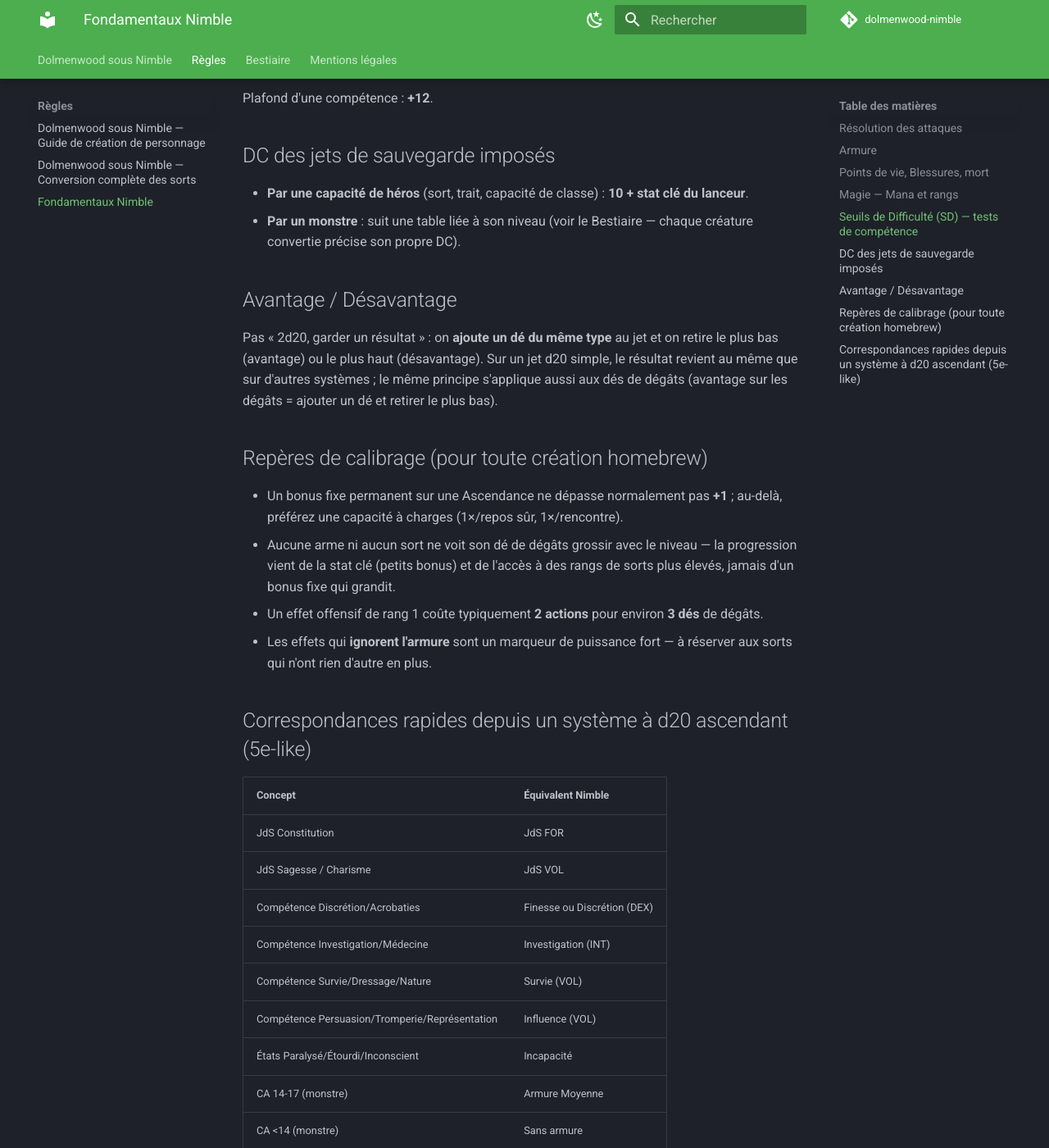
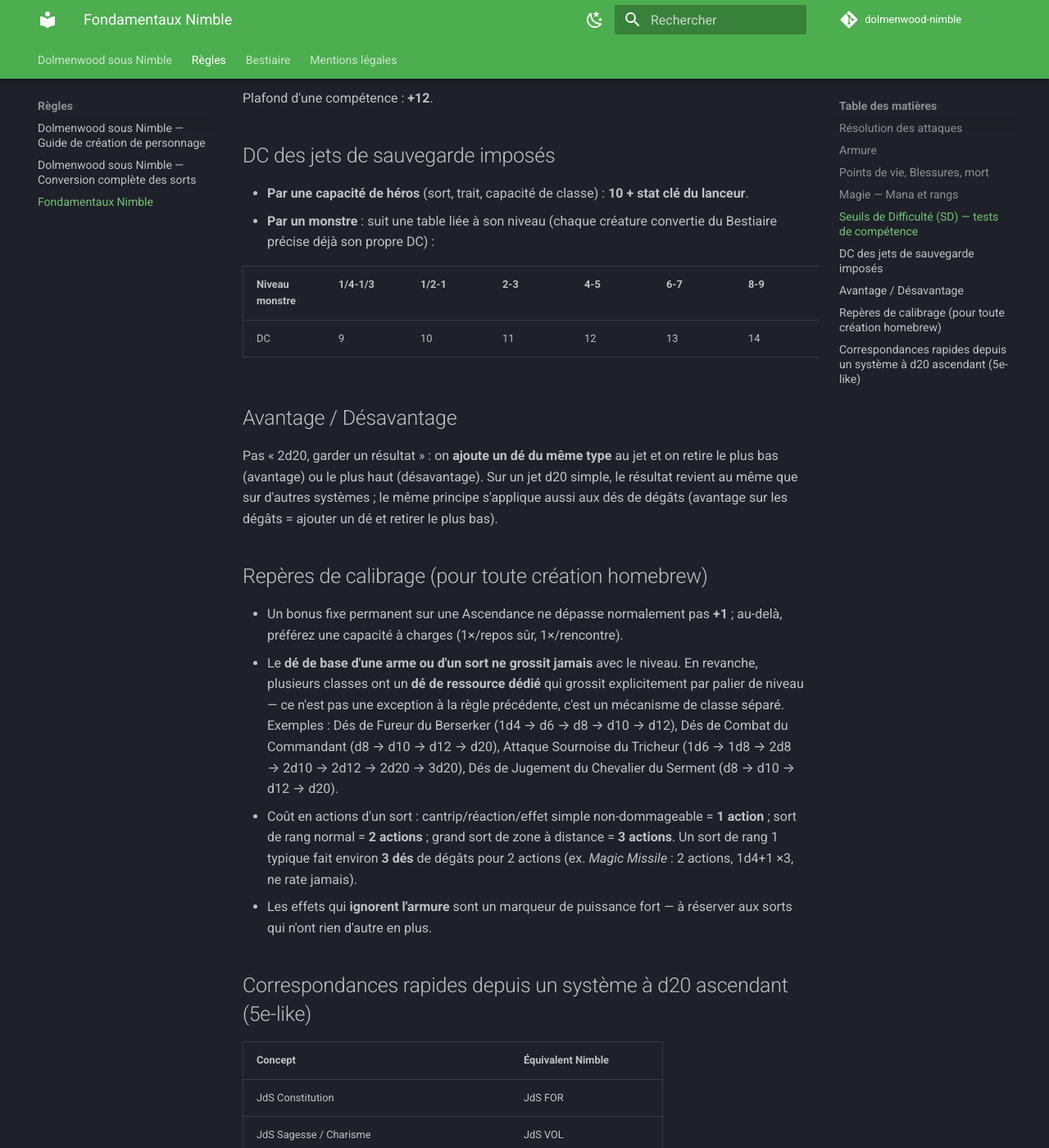
Before and after one commit to fredben78/OSE-nimble, an MkDocs documentation site: the page built from docs/regles/fondamentaux-nimble.md, in a window 1280 px wide and 1400 px high, scrolled down 1702 px. Shown: the whole window at 82% size. Built offline with MkDocs 1.6.1 and Material for MkDocs 9.7.7, drawn with Linux system fonts in a browser that asks for light colours; comment, search, counter and statistics services are not loaded; some of the changed text lies outside the part shown.

Commit message:
Corrige les Fondamentaux Nimble après vérification exhaustive vs. sources
Vérification ligne par ligne contre CoreRules/Heroes/GMG (130 pages,
3 agents en parallèle). Corrections :
- Règle de calibrage "aucun dé ne grossit avec le niveau" était fausse
  telle quelle : plusieurs classes ont un dé de ressource dédié qui
  grossit explicitement par palier (Fureur du Berserker, Attaque
  Sournoise du Tricheur, etc.) — nuance rétablie
- Table 5e→Nimble : "Discrétion/Acrobaties → Finesse ou Discrétion"
  était fabriqué (la vraie table ne mentionne pas Discrétion) ;
  "Investigation"/"Survie" manquaient leur nom Nimble d'origine
  (Examination/Naturecraft)
- Table de DC des JdS imposés par un monstre ajoutée (confirmée GMG
  p.29, absente avant)
- Règle du coût en actions des sorts complétée (1/2/3 actions selon
  le type, confirmée GMG p.110)

Tout le reste (résolution d'attaque, armure, PV/Blessures/mort, Mana,
SD, avantage/désavantage) confirmé mot pour mot.

Co-Authored-By: Claude Sonnet 5 <noreply@anthropic.com>

```diff
--- a/docs/regles/fondamentaux-nimble.md
+++ b/docs/regles/fondamentaux-nimble.md
@@ -46,7 +46,11 @@ Plafond d'une compétence : **+12**.
 ## DC des jets de sauvegarde imposés
 
 - **Par une capacité de héros** (sort, trait, capacité de classe) : **10 + stat clé du lanceur**.
-- **Par un monstre** : suit une table liée à son niveau (voir le Bestiaire — chaque créature convertie précise son propre DC).
+- **Par un monstre** : suit une table liée à son niveau (chaque créature convertie du Bestiaire précise déjà son propre DC) :
+
+| Niveau monstre | 1/4-1/3 | 1/2-1 | 2-3 | 4-5 | 6-7 | 8-9 | 10-11 | 12-13 | 14-15 | 16-17 | 18-20 |
+|---|---|---|---|---|---|---|---|---|---|---|---|
+| DC | 9 | 10 | 11 | 12 | 13 | 14 | 15 | 16 | 17 | 18 | 19-20 |
 
 ## Avantage / Désavantage
 
@@ -55,8 +59,8 @@ Pas « 2d20, garder un résultat » : on **ajoute un dé du même type** au jet
 ## Repères de calibrage (pour toute création homebrew)
 
 - Un bonus fixe permanent sur une Ascendance ne dépasse normalement pas **+1** ; au-delà, préférez une capacité à charges (1×/repos sûr, 1×/rencontre).
-- Aucune arme ni aucun sort ne voit son dé de dégâts grossir avec le niveau — la progression vient de la stat clé (petits bonus) et de l'accès à des rangs de sorts plus élevés, jamais d'un bonus fixe qui grandit.
-- Un effet offensif de rang 1 coûte typiquement **2 actions** pour environ **3 dés** de dégâts.
+- Le **dé de base d'une arme ou d'un sort ne grossit jamais** avec le niveau. En revanche, plusieurs classes ont un **dé de ressource dédié** qui grossit explicitement par palier de niveau — ce n'est pas une exception à la règle précédente, c'est un mécanisme de classe séparé. Exemples : Dés de Fureur du Berserker (1d4 → d6 → d8 → d10 → d12), Dés de Combat du Commandant (d8 → d10 → d12 → d20), Attaque Sournoise du Tricheur (1d6 → 1d8 → 2d8 → 2d10 → 2d12 → 2d20 → 3d20), Dés de Jugement du Chevalier du Serment (d8 → d10 → d12 → d20).
+- Coût en actions d'un sort : cantrip/réaction/effet simple non-dommageable = **1 action** ; sort de rang normal = **2 actions** ; grand sort de zone à distance = **3 actions**. Un sort de rang 1 typique fait environ **3 dés** de dégâts pour 2 actions (ex. *Magic Missile* : 2 actions, 1d4+1 ×3, ne rate jamais).
 - Les effets qui **ignorent l'armure** sont un marqueur de puissance fort — à réserver aux sorts qui n'ont rien d'autre en plus.
 
 ## Correspondances rapides depuis un système à d20 ascendant (5e-like)
@@ -65,11 +69,15 @@ Pas « 2d20, garder un résultat » : on **ajoute un dé du même type** au jet
 |---|---|
 | JdS Constitution | JdS FOR |
 | JdS Sagesse / Charisme | JdS VOL |
-| Compétence Discrétion/Acrobaties | Finesse ou Discrétion (DEX) |
-| Compétence Investigation/Médecine | Investigation (INT) |
-| Compétence Survie/Dressage/Nature | Survie (VOL) |
-| Compétence Persuasion/Tromperie/Représentation | Influence (VOL) |
+| Compétence Athlétisme | Force *(Might)* |
+| Compétence Escamotage/Acrobaties | Finesse |
+| Compétence Dressage/Nature/Survie | Survie *(Naturecraft)* |
+| Compétence Tromperie/Persuasion/Représentation | Influence |
+| Compétence Histoire/Religion | Savoir *(Lore)* |
+| Compétence Investigation/Médecine | Investigation *(Examination)* |
 | États Paralysé/Étourdi/Inconscient | Incapacité |
 | CA 14-17 (monstre) | Armure Moyenne |
 | CA <14 (monstre) | Sans armure |
 | CA >17 (monstre) | Armure Lourde |
+
+*Note : Discrétion (Stealth) et Perception existent déjà telles quelles comme compétences Nimble — pas de conversion nécessaire pour elles.*
```
